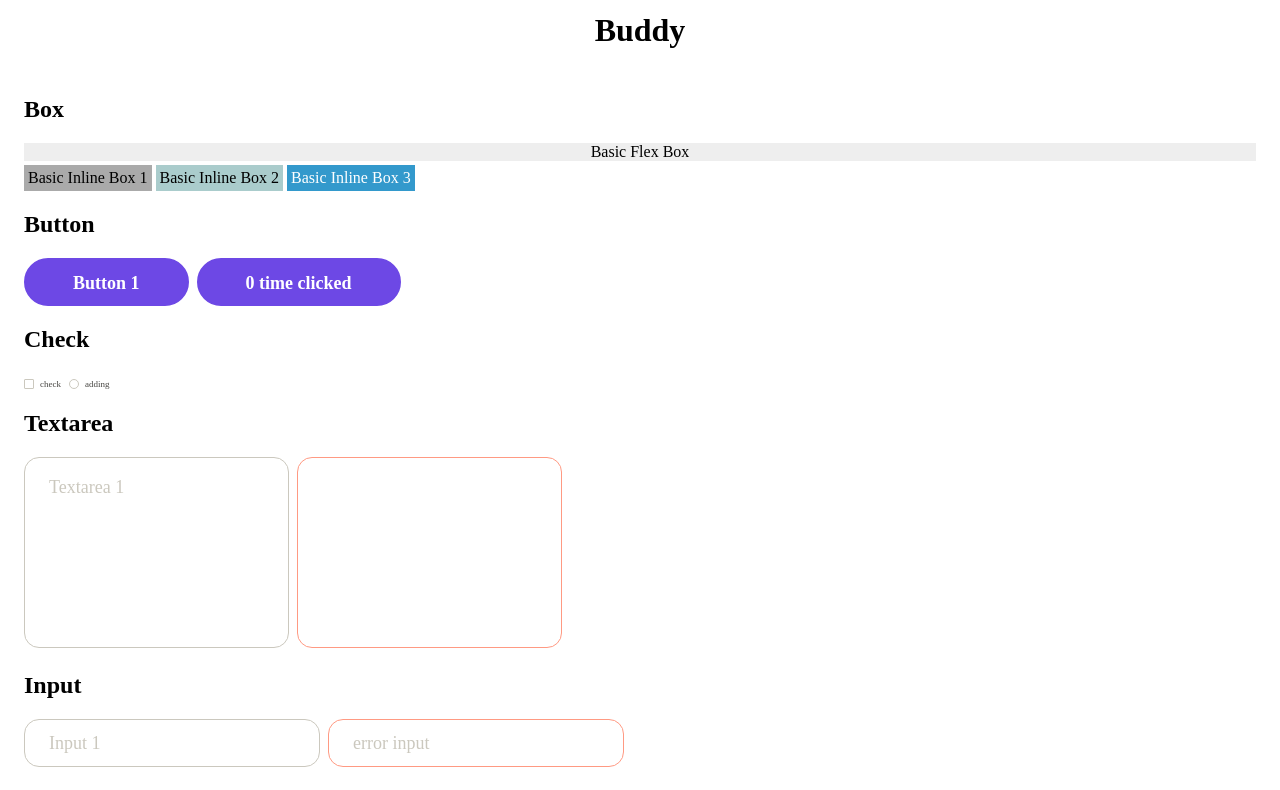
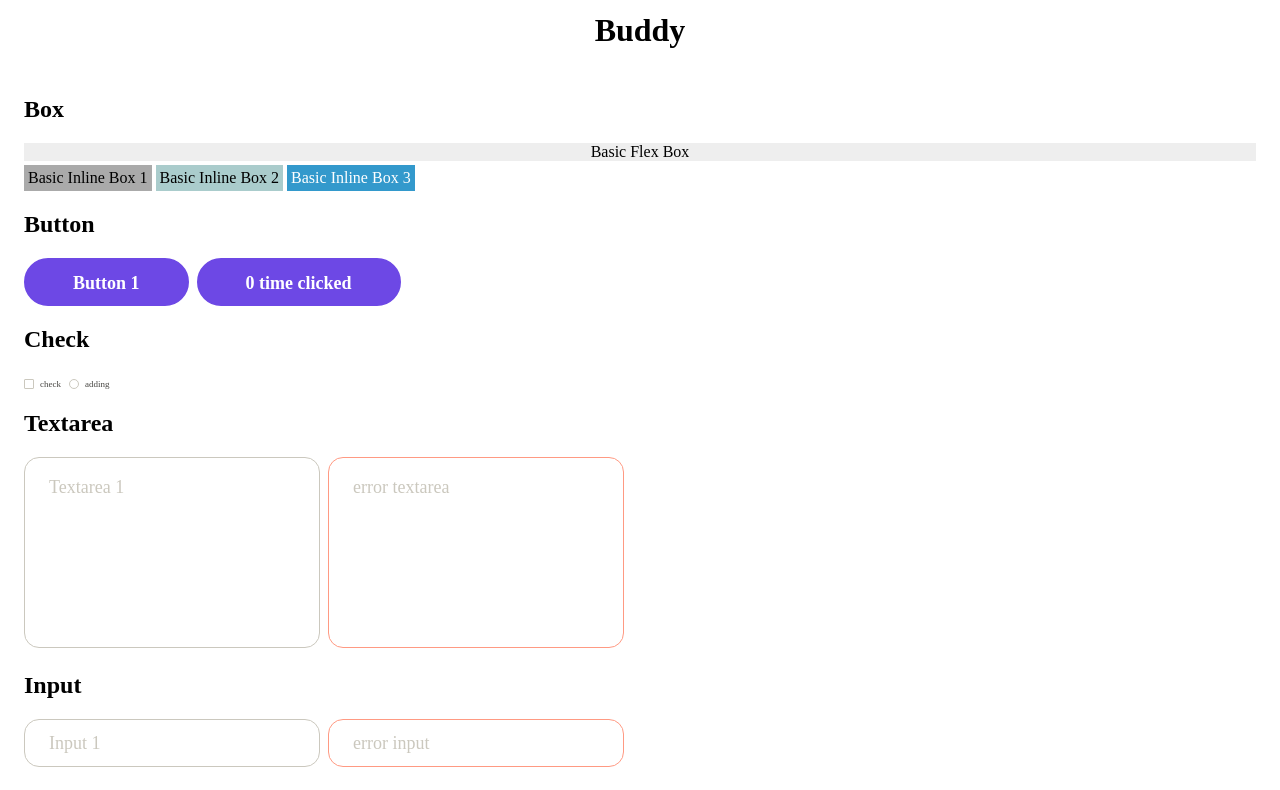
Before and after one commit to kmu-kcc/buddy-frontend, a React (Create React App) app: page /test in a window 1280 px wide. Shown: the top 790 px of the page. Built offline with nearby package versions, Linux system fonts and the light colour scheme; a web font is replaced by a local one.

Commit message:
Improve Textarea style props
- add defaultProps for Textarea
- apply empty value memoization
- update test page Textarea usage

```diff
--- a/src/components/Textarea.tsx
+++ b/src/components/Textarea.tsx
@@ -1,41 +1,59 @@
-import React from 'react';
+import React, {useMemo} from 'react';
 import styled from 'styled-components';
-import {space, SpaceProps} from 'styled-system';
+import {
+  color, ColorProps,
+  height, HeightProps,
+  space, SpaceProps,
+  typography, TypographyProps,
+  width, WidthProps,
+} from 'styled-system';
 
-const Wrapper = styled.textarea<SpaceProps & Props>`
+const Wrapper = styled.textarea<TextareaProps>`
   box-sizing: border-box;
-  height: 191px;
+  ${color}
+  ${width}
+  ${height}
+  ${space}
+  ${typography}
   resize: none;
-  padding: 18px 24px;
   background: #fff;
-  border: 1px solid ${({error, empty}) => error ?
-  '#FF9A83' : empty ? '#CBC8BE' : '#8D71EB'};
+  border: 1px solid ${({error, empty}) => error ? '#FF9A83' : empty ? '#CBC8BE' : '#8D71EB'};
   border-radius: 15px;
-  font-weight: 500;
-  font-size: 18px;
-  line-height: 23px;
-  color: #454440;
+
   ::placeholder {
     color: #CBC8BE;
   }
-  ${space}
+
   :focus, :hover {
     border-color: #CEC2F6;
     outline: none;
-    border-radius: 15px;
   }
 `;
 
-interface Props extends SpaceProps {
+interface TextareaProps extends ColorProps, SpaceProps, HeightProps, WidthProps, TypographyProps {
   value: string;
-  onChange?: (event: React.ChangeEvent<HTMLTextAreaElement>) => void;
   error?: boolean;
   empty?: boolean;
   placeholder?: string;
+  onChange?: (event: React.ChangeEvent<HTMLTextAreaElement>) => void;
 }
+
+const defaultProps = {
+  width: '296px',
+  height: '191px',
+  color: '#454440',
+  p: '18px 24px',
+  fontWEight: 500,
+  fontSize: '18px',
+  lineHeight: '23px',
+};
+
+type Props = TextareaProps & typeof defaultProps;
 
 export const Textarea = (props: Props) => {
   const {value} = props;
-  const empty = value === '';
+  const empty = useMemo(() => value === '', [value]);
   return <Wrapper empty={empty} {...props} />;
 };
+
+Textarea.defaultProps = defaultProps;
--- a/src/pages/Test.tsx
+++ b/src/pages/Test.tsx
@@ -62,9 +62,8 @@ export const Test = () => {
       <Check boxShape='rectangle' mr='8px' onCheck={handleCheck} label='check' checked={check} />
       <Check boxShape='circle' onCheck={handleSecondCheck} label='adding' checked={secondCheck} />
       <h2>Textarea</h2>
-      <Textarea onChange={handleTextareaChange} mr='8px'
-        value={textValue} placeholder='Textarea 1' />
-      <Textarea mr='8px' value='' error />
+      <Textarea onChange={handleTextareaChange} mr='8px' value={textValue} placeholder='Textarea 1' />
+      <Textarea value='' placeholder='error textarea' error />
       <h2>Input</h2>
       <Input onChange={handleInputChange} mr='8px' value={inputTextValue} placeholder='Input 1' />
       <Input value='' placeholder='error input' error />
```
